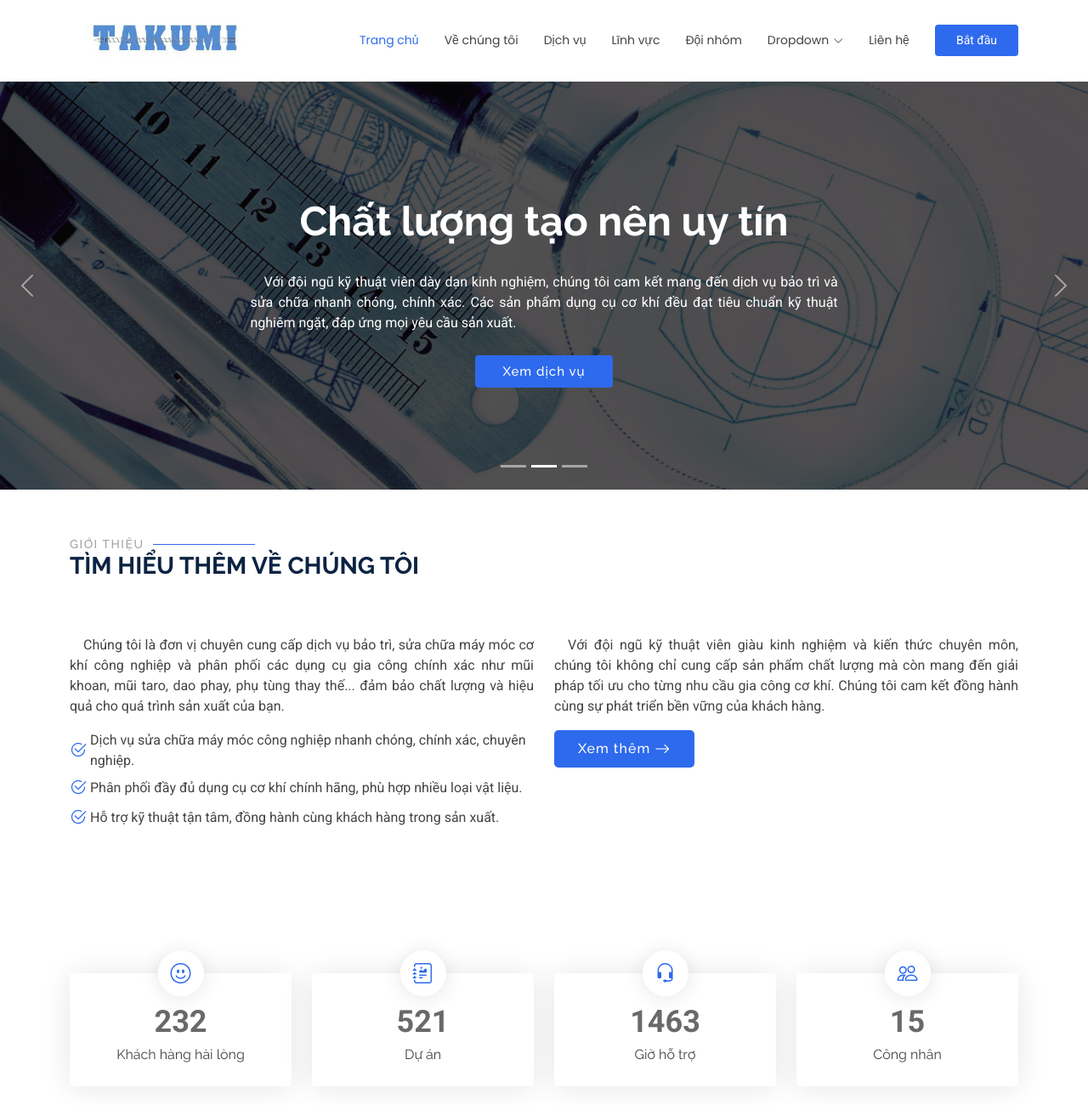
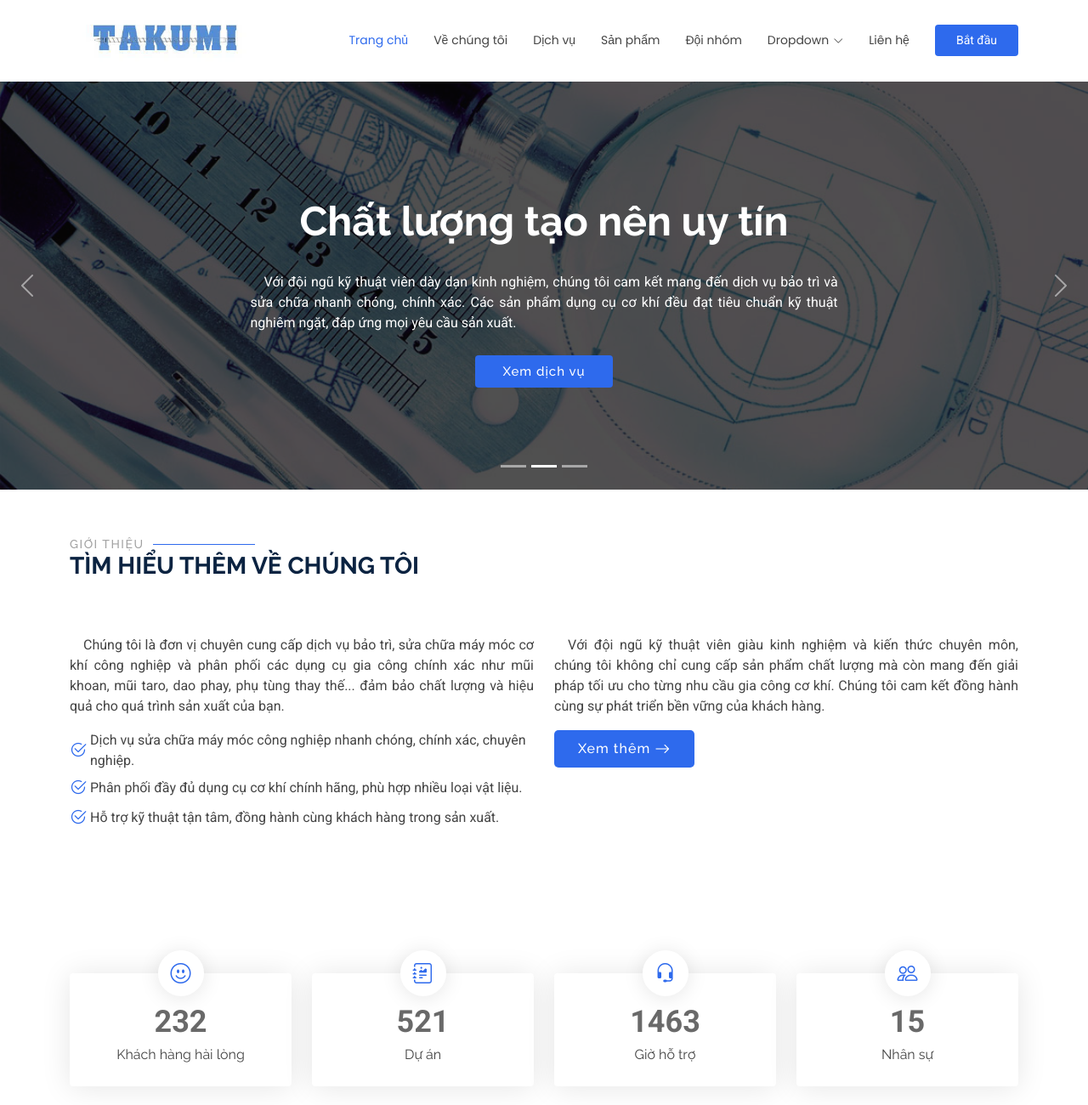
Before and after one commit to NgoHao280403jr/Takumi, a plain HTML site: page index.html in a window 1280 px wide. Shown: the top 1300 px of the page at 85% size. Drawn offline with Linux system fonts and the light colour scheme.

Commit message:
Change Text

```diff
--- a/index.html
+++ b/index.html
@@ -52,7 +52,7 @@
           <li><a href="#hero" class="active">Trang chủ</a></li>
           <li><a href="#about">Về chúng tôi </a></li>
           <li><a href="#services">Dịch vụ</a></li>
-          <li><a href="#portfolio">Lĩnh vực</a></li>
+          <li><a href="#portfolio">Sản phẩm</a></li>
           <li><a href="#team">Đội nhóm</a></li>
           <li class="dropdown"><a href="#"><span>Dropdown</span> <i class="bi bi-chevron-down toggle-dropdown"></i></a>
             <ul>
@@ -201,7 +201,7 @@
             <i class="bi bi-people"></i>
             <div class="stats-item">
               <span data-purecounter-start="0" data-purecounter-end="15" data-purecounter-duration="1" class="purecounter"></span>
-              <p>Công nhân</p>
+              <p>Nhân sự</p>
             </div>
           </div><!-- End Stats Item -->
 
```
